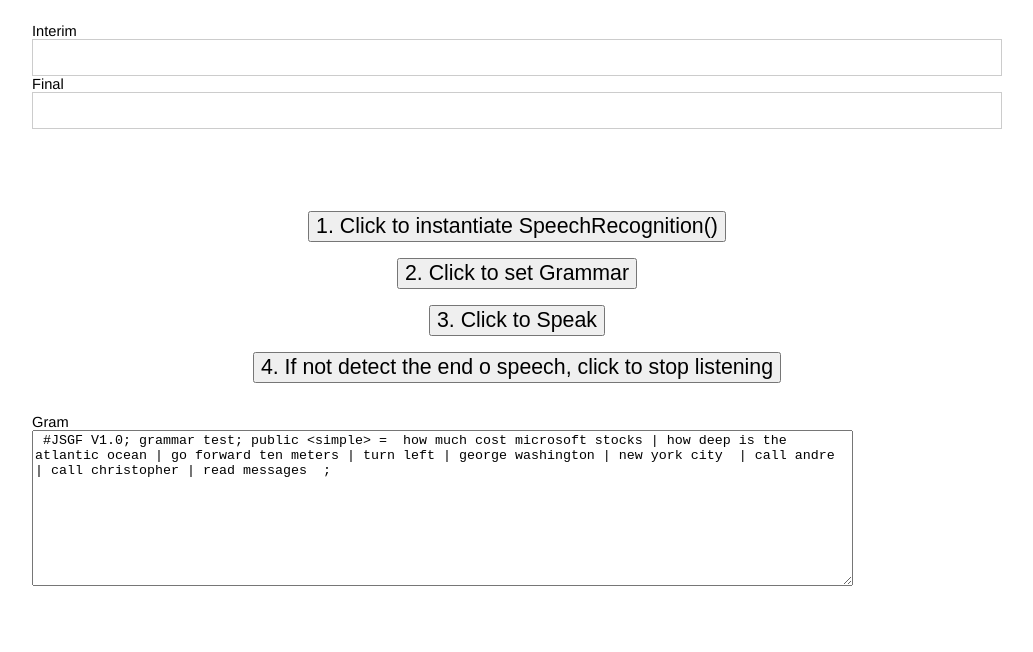
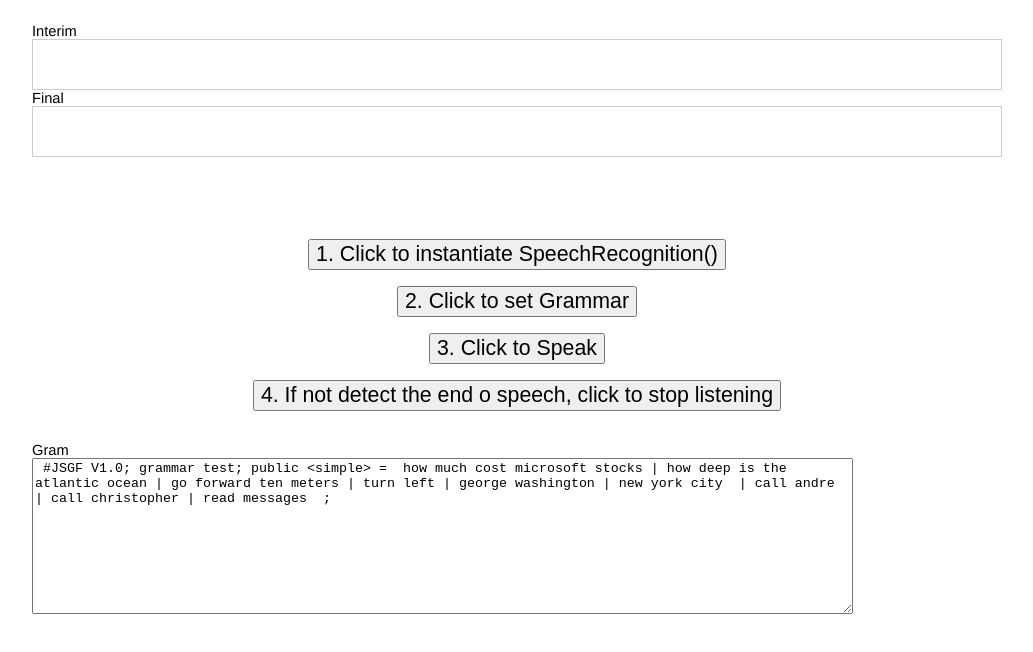
Before and after one commit to andrenatal/webspeechapi, a plain HTML site: page index.html in a window 1280 px wide. Shown: the part 80-732 px from the top of the page, without its empty margins (123-1156 px from the left). Drawn offline with Linux system fonts and the light colour scheme.

Commit message:
Update index.html

```diff
--- a/index.html
+++ b/index.html
@@ -26,7 +26,7 @@
     }
     .transcript {
         color: darkred;
-        font-size: 16pt;
+        font-size: 26pt;
         border: 1px solid #ccc;
         padding: 5px;
     }
```
